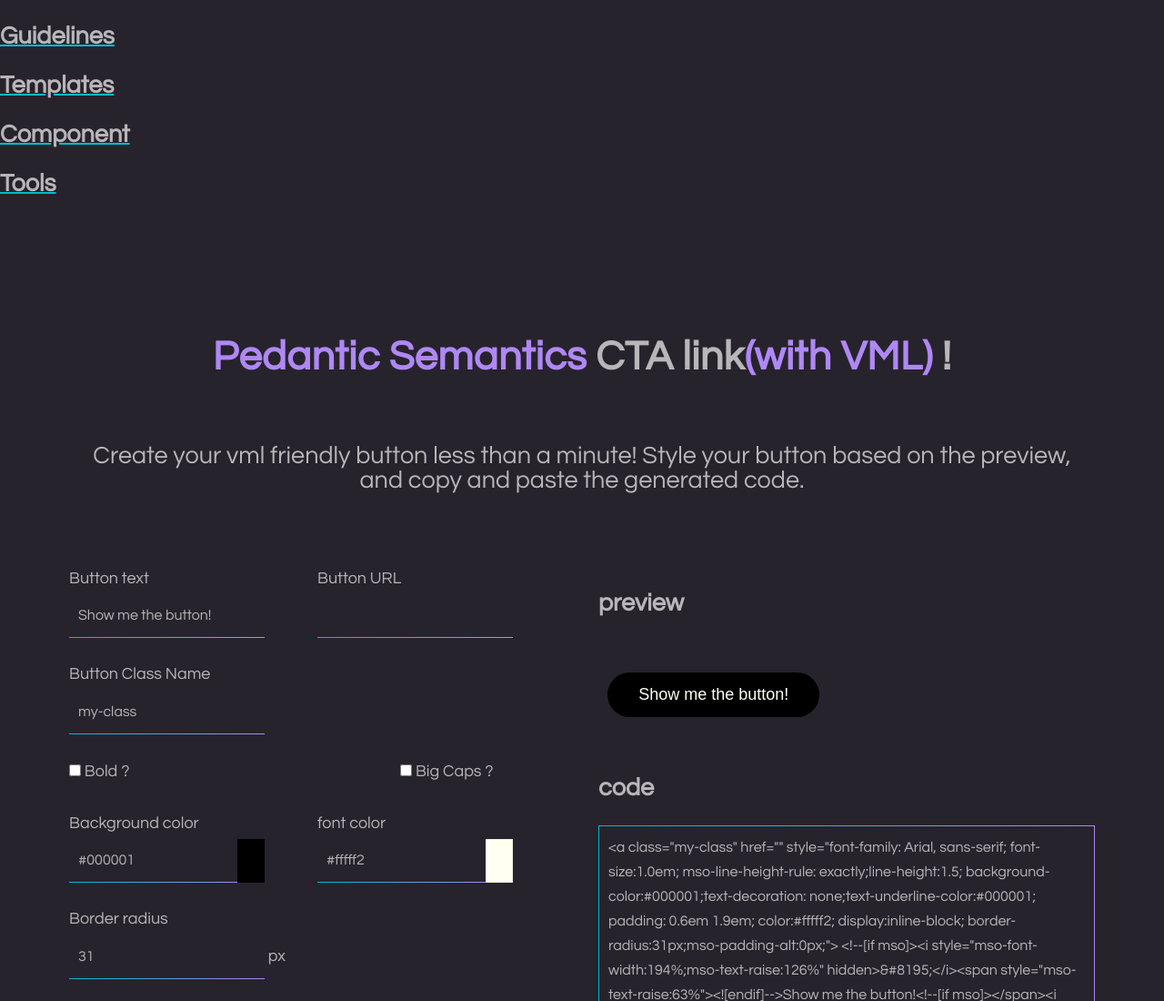
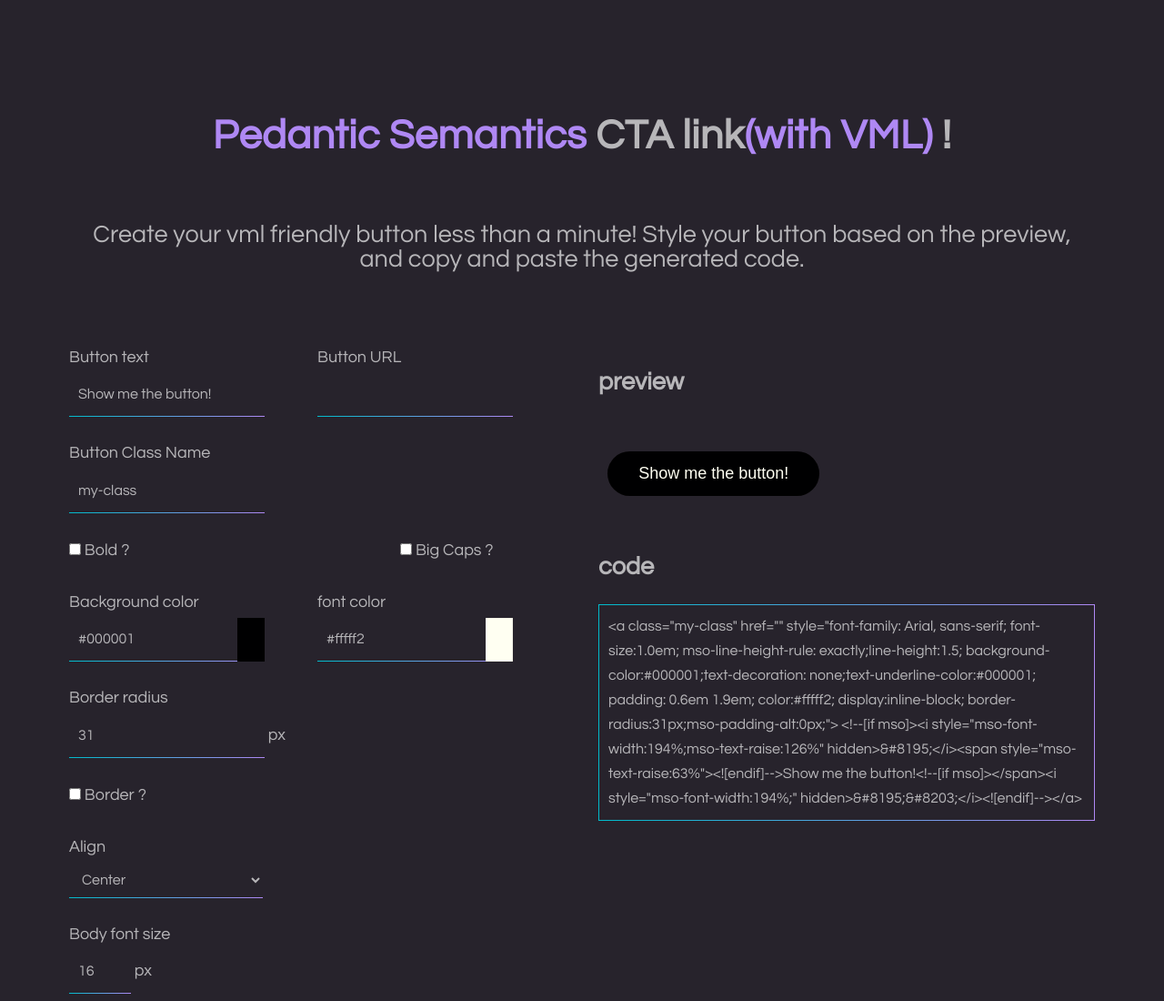
Before and after one commit to matthieuSolente/pedantic-semantic-cta-link-generator, a plain HTML site: page index.html in a window 1280 px wide. Shown: the top 1100 px of the page at 91% size. Drawn offline with nearby package versions, Linux system fonts and the light colour scheme.

Commit message:
Update index.html

```diff
--- a/index.html
+++ b/index.html
@@ -10,29 +10,6 @@
     </style>
   </head>
   <body class="button-generator">
-    <header id="masthead">
-      <div class="hamburger">
-        <span class="line"></span>
-        <span class="line"></span>
-        <span class="line"></span>
-      </div>
-      <div class="menu-container">
-        <div class="menu">
-          <div class="col">
-            <h3><a href="guidelines.html">Guidelines</a></h3>
-          </div>
-          <div class="col">
-            <h3><a href="templates.html">Templates</a></h3>
-          </div>
-          <div class="col">
-            <h3><a href="components.html">Component</a></h3>
-          </div>
-          <div class="col">
-            <h3><a href="tools.html">Tools</a></h3>
-          </div>
-        </div>
-      </div>
-    </header>
     <main class="wrapper">
       <div class="flex-container">
         <div class="flex-row">
```
